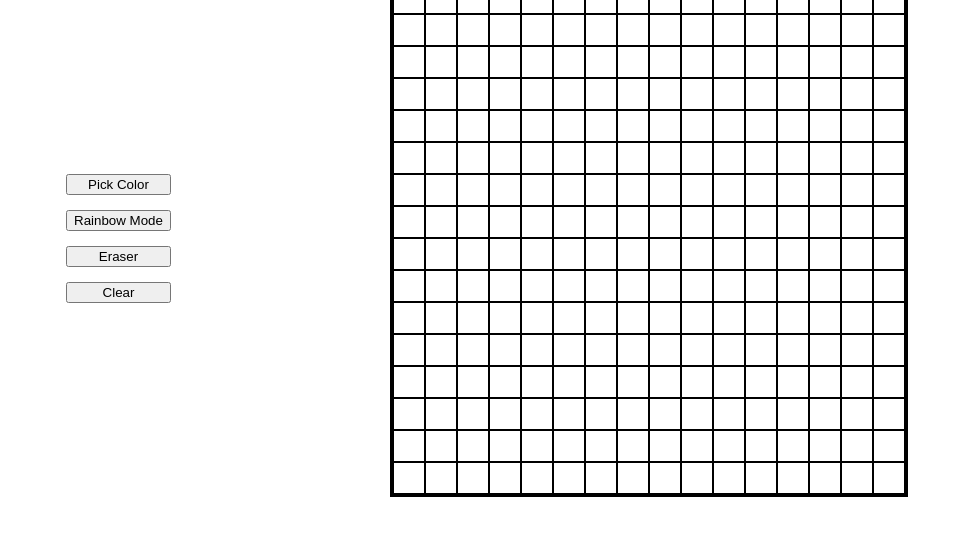
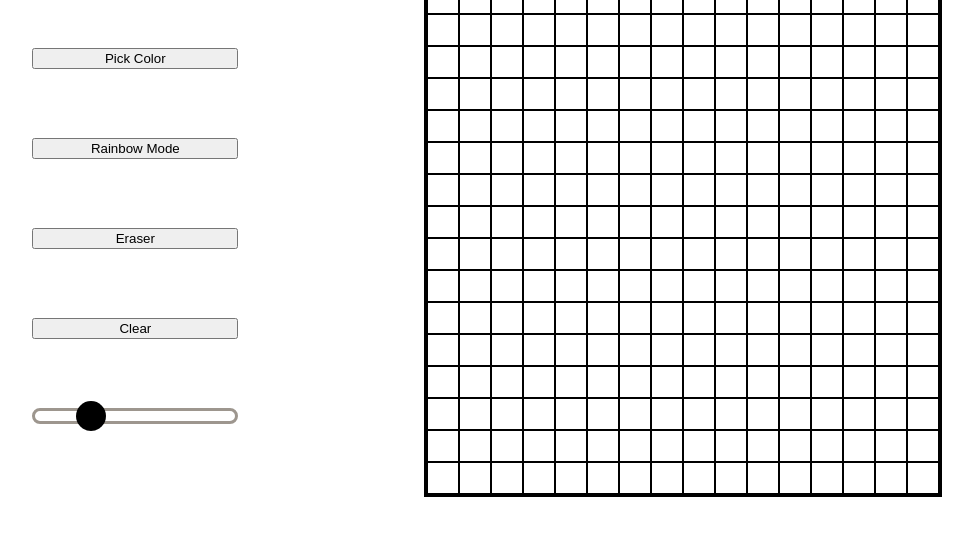
Before and after one commit to Khaspper/etch-a-sketch, a plain HTML site: page index.html in a window 1280 px wide. Shown: the part 79-614 px from the top of the page, without its empty margins (153-1126 px from the left). Drawn offline with Linux system fonts and the light colour scheme.

Commit message:
Let the canvas change pixels using the slider
instead of prompting the user to type in the amount of pixels they
can use the slider

```diff
--- a/index.html
+++ b/index.html
@@ -15,6 +15,11 @@
             <button id="rainbowMode">Rainbow Mode</button>
             <button id="eraser">Eraser</button>
             <button id="clear">Clear</button>
+            <div id="slider-contaier">
+                <div id="dimension"></div>
+                <input type="range" min="1" max="64" value="16" id="slider">
+            </div>
+
         </div>
         <!--! Right Side !-->
         <div id="canvas">
--- a/script.js
+++ b/script.js
@@ -1,4 +1,12 @@
 let canvas = document.getElementById("canvas");
+const content = document.getElementById("content");
+const slider = document.getElementById("slider");
+let pixels = 16;
+let dimension = document.getElementById("dimension");
+slider.addEventListener("mouseup", (event) => {
+   pixels = slider.value;
+   addPixels(canvas);
+})
 
 const row = [];
 
@@ -21,21 +29,40 @@ function handleMouseMove(event) {
    }
 }
 
-for(let i = 0; i < 16; i++) {
+function addPixels() {
+   deletePixels(canvas);
+   canvas = document.createElement('div');
+   canvas.setAttribute('id', 'canvas');
+   content.appendChild(canvas);
+
+   for(let i = 0; i < pixels; i++) {
       row[i] = document.createElement('div');
-   row[i].classList.add(`row_${i}`);
+      row[i].setAttribute('id', `row_${i}`);
       row[i].style.display = "flex";
       row[i].style.width = "100%";
-   for(let j = 0; j < 16; j++) {
+      for(let j = 0; j < pixels; j++) {
          row[i][j] = document.createElement('div');
-      row[i][j].classList.add("box");
+         row[i][j].setAttribute('id', "box");
          row[i][j].style.border = "solid 1px";
          row[i][j].style.flex = "1";
          row[i].appendChild(row[i][j]);
       }
       canvas.appendChild(row[i]);
    }
+}
 
+function deletePixels(canvas) {
+   for (let i = 0; i < row.length; i++){
+      row.splice(0, row.length);
+   }
+   canvas.remove();
+}
+
+//TODO: Check if you are on the correct file LOL and branch also Create a slider that lets the user choose
+//TODO: how much pixels they want to use and also remember the max is 64px
+
+addPixels(canvas);
+canvas = document.getElementById("canvas");
 canvas.addEventListener("mousedown", handleMouseDown);
+canvas.addEventListener("mousemove", handleMouseMove);
 document.addEventListener("mouseup", handleMouseUp);
-canvas.addEventListener("mousemove", handleMouseMove);
--- a/style.css
+++ b/style.css
@@ -10,7 +10,6 @@
 #content {
     display: flex;
     justify-content: space-evenly;
-    align-items: center;
 }
 
 #canvas {
@@ -26,5 +25,23 @@
 #sideBar {
     display: flex;
     flex-direction: column;
-    gap: 15px;
+    justify-content: space-evenly;
 }
+
+#slider {
+    width: 200px;
+    height: 10px;
+    appearance: none;
+    border: solid;
+    border-radius: 10px;
+}
+
+#slider::-webkit-slider-thumb {
+    -webkit-appearance: none;
+    appearance: none;
+    width: 30px;
+    height: 30px;
+    border-radius: 50%;
+    background: #000000;
+    cursor: pointer;
+}
```
Lines whose indentation alone changed are shown as unchanged.
